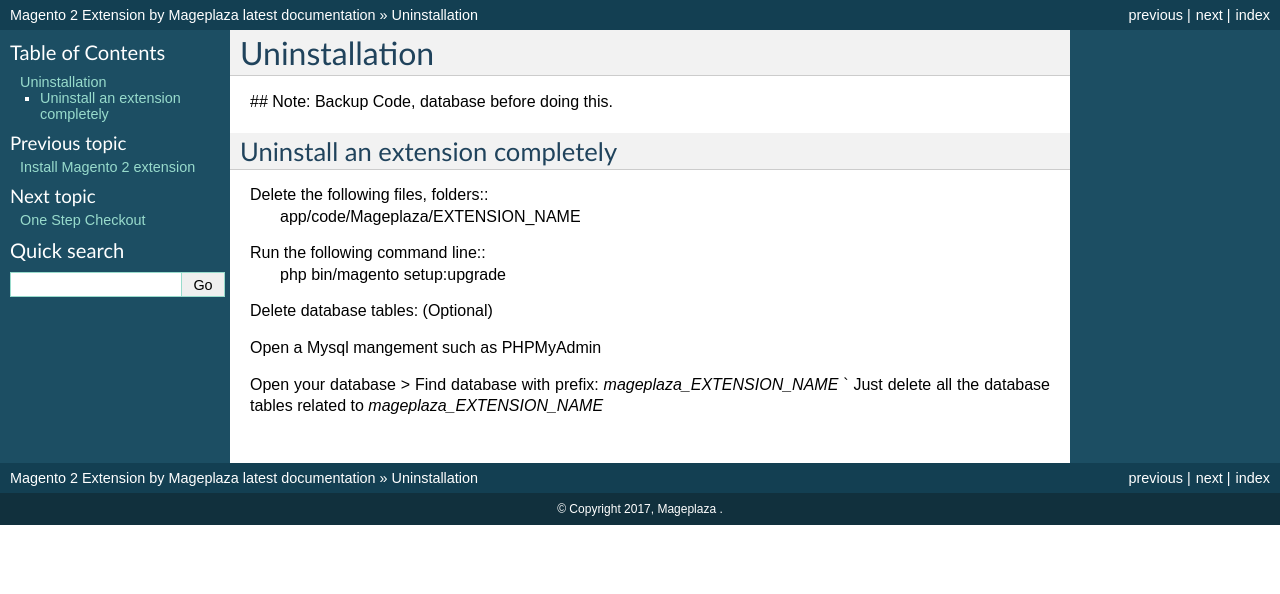
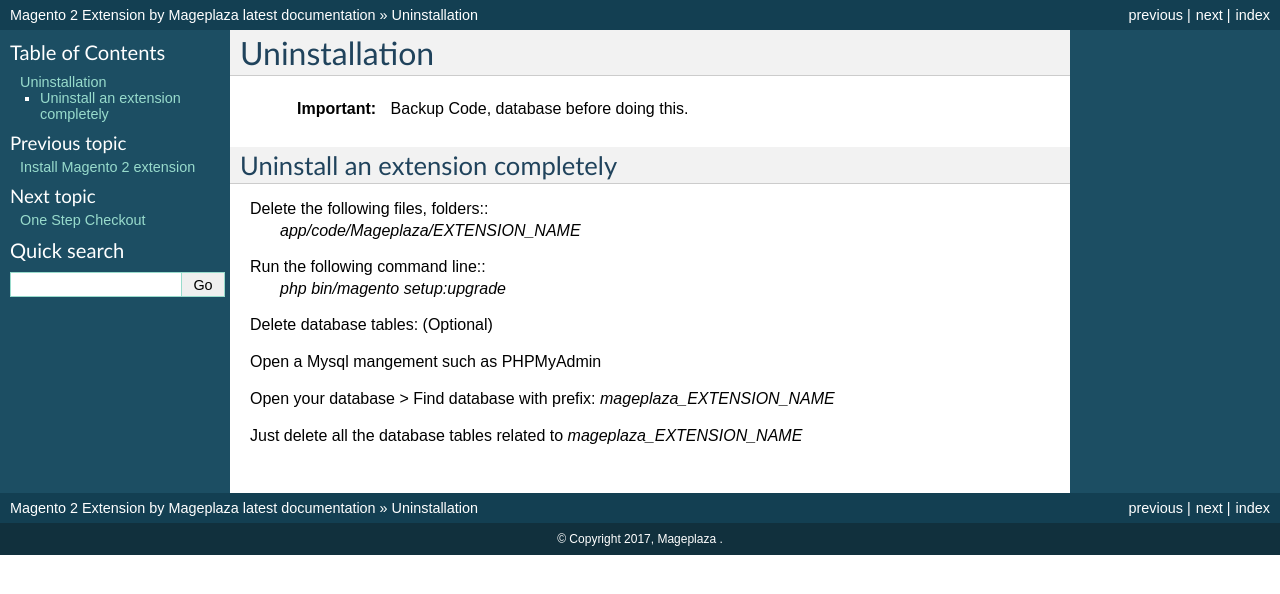
Before and after one commit to magepages/mpdocs, a Sphinx documentation site: the page built from docs/kb/uninstallation.rst, in a window 1280 px wide. Shown: the top 594 px of the page. Built offline with Sphinx 7.4.7, drawn with Linux system fonts in a browser that asks for light colours; pages that are not in the unit, such as notebooks, are missing from menus.

Commit message:
Auto update

```diff
--- a/docs/kb/uninstallation.rst
+++ b/docs/kb/uninstallation.rst
@@ -1,23 +1,23 @@
 Uninstallation
 ==============
 
-
-## Note: Backup Code, database before doing this.
+	.. important::
+		Backup Code, database before doing this.
 
 
 Uninstall an extension completely
---------------------------------------------------------------------------------------------------
+------------------------------------
 
 Delete the following files, folders::
-	app/code/Mageplaza/EXTENSION_NAME
+	`app/code/Mageplaza/EXTENSION_NAME`
 
 Run the following command line::
-	php bin/magento setup:upgrade
+	`php bin/magento setup:upgrade`
 
 Delete database tables: (Optional)
 
 Open a Mysql mangement such as PHPMyAdmin
 
 Open your database > Find database with prefix: `mageplaza_EXTENSION_NAME`
-`
+
 Just delete all the database tables related to `mageplaza_EXTENSION_NAME`
```
Also changed, not shown: docs/ad_footer.rst (+8 -2 lines).
